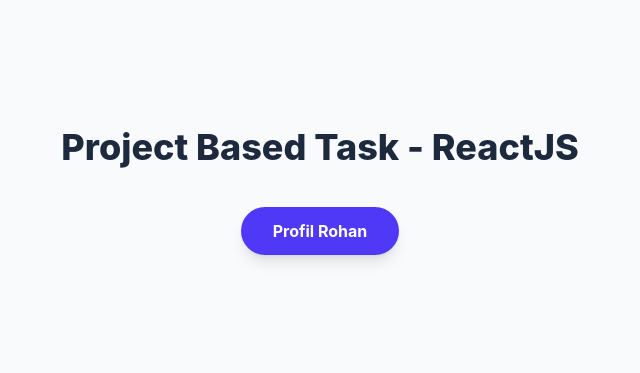
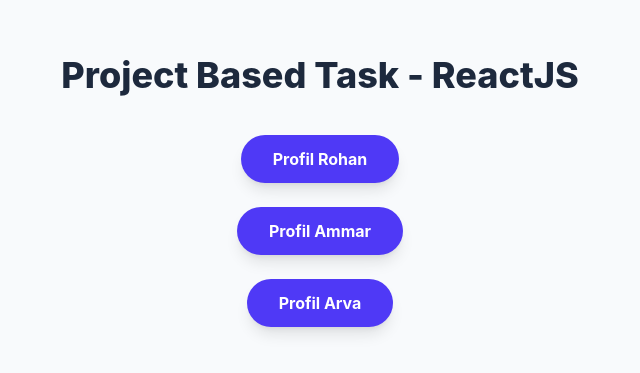
Before and after one commit to rohanrifqii/project_reactjs, a React (Vite) app in the folder Project-ReactJS/: page / in a window 1280 px wide. Shown: the part 209-582 px from the top of the page, without its empty margins (320-960 px from the left). Built offline with nearby package versions, Linux system fonts and the light colour scheme.

Commit message:
tambah navigasi ke profil ammar dan arva di halaman utama

```diff
--- a/Project-ReactJS/src/App.jsx
+++ b/Project-ReactJS/src/App.jsx
@@ -15,6 +15,18 @@
               className="bg-indigo-600 hover:bg-indigo-700 text-white font-bold py-3 px-8 rounded-full shadow-lg transition-all hover:scale-105"
             >
               Profil Rohan
+            </Link> <br />
+            <Link
+              to="/ammar"
+              className="bg-indigo-600 hover:bg-indigo-700 text-white font-bold py-3 px-8 rounded-full shadow-lg transition-all hover:scale-105"
+            >
+              Profil Ammar
+            </Link> <br />
+            <Link
+              to="/arva"
+              className="bg-indigo-600 hover:bg-indigo-700 text-white font-bold py-3 px-8 rounded-full shadow-lg transition-all hover:scale-105"
+            >
+              Profil Arva
             </Link>
           </div>
         } />
```
